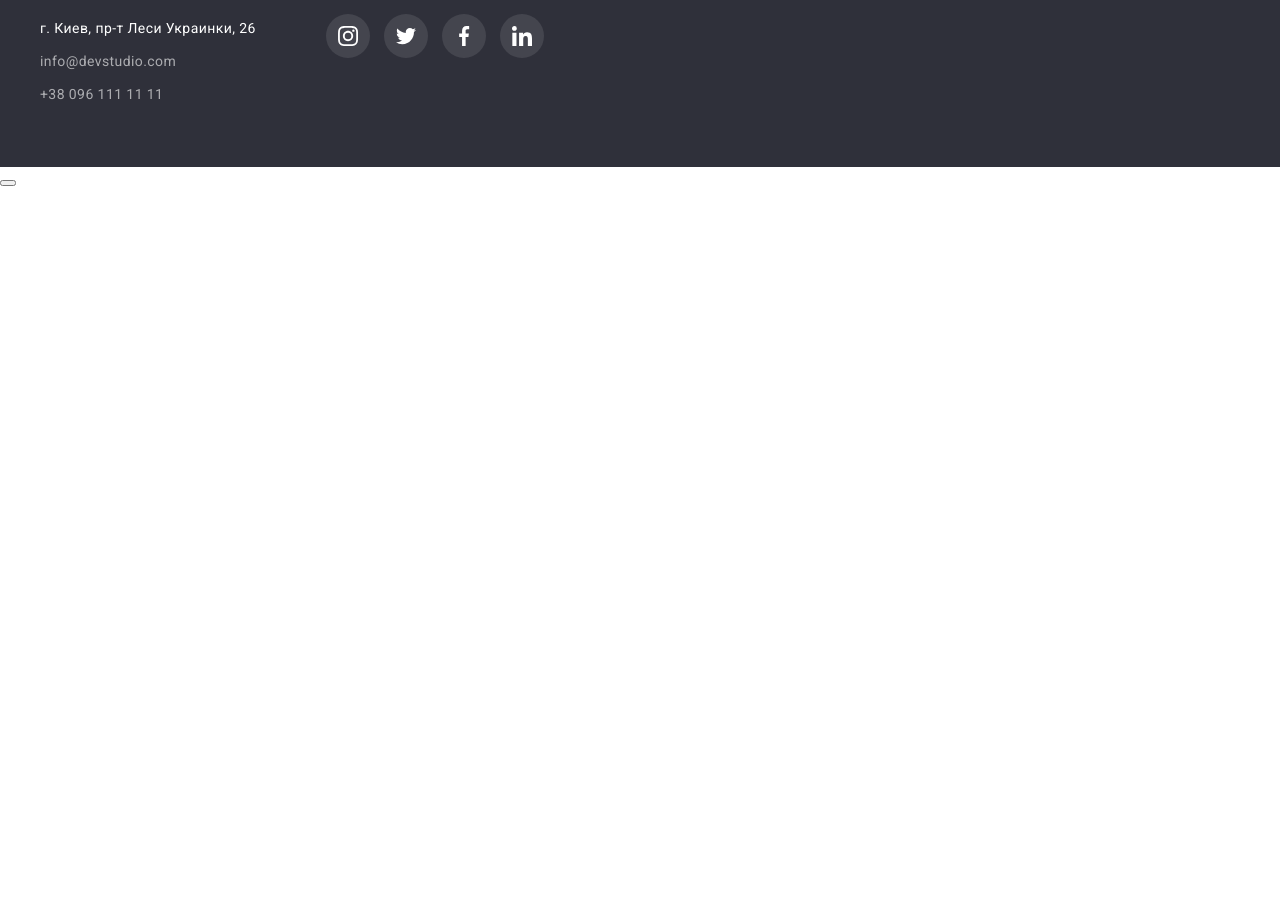
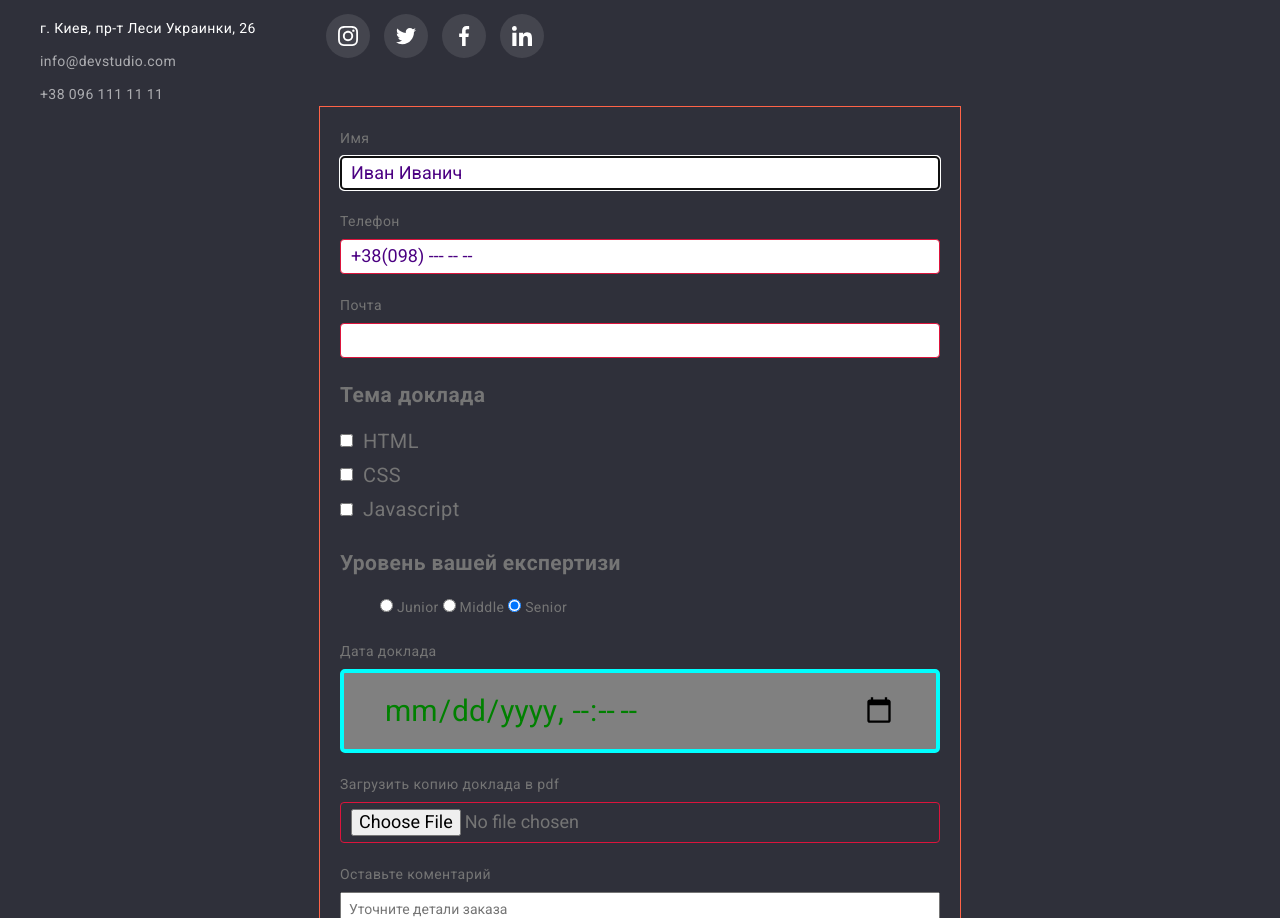
Before and after one commit to VasylBarna/goit-markup-hw-06, a plain HTML site: page index.html in a window 1280 px wide. Shown: the part 2682-3600 px from the top of the page. Before the commit the page ends 2873 px from the top, so only its background shows below. Drawn offline with Linux system fonts and the light colour scheme.

Commit message:
11 forma romitky -repeta

```diff
--- a/css/style.css
+++ b/css/style.css
@@ -683,3 +683,70 @@ img {
 .btn:hover:after {
   transform: translateY(calc(-50%));
 } */
+
+/* Занаятие форми разметок (input,label) */
+textarea {
+  resize: none;
+}
+.form {
+  width: 600px;
+  outline: 1px solid tomato;
+  margin-right: auto;
+  margin-left: auto;
+  padding: 20px;
+}
+.form-field {
+  /* outline: 1px solid blue; */
+  margin-bottom: 20px;
+  display: flex;
+  flex-direction: column;
+}
+.form-field input {
+  margin: 0;
+  padding: 6px 10px;
+  font-size: 18px;
+  border: 1px solid crimson;
+  border-radius: 4px;
+}
+.form-field label {
+  margin-bottom: 5px;
+}
+.form-field input::placeholder {
+  color: indigo;
+}
+.group {
+  margin-bottom: 20px;
+}
+.group-title {
+  margin-top: 0;
+  margin-bottom: 10px;
+}
+.topic-options li {
+  display: flex;
+  align-items: center;
+}
+.topic-options {
+  margin: 0;
+  padding: 0;
+}
+.topic-options input[type="checkbox"] {
+}
+.topic-options label {
+  font-size: 20px;
+  margin-left: 10px;
+}
+.experience-options {
+}
+
+.form-field .date {
+  border-color: aqua;
+  padding: 20px 40px;
+  border-width: 4px;
+  border-radius: 5px;
+  font-size: 30px;
+  color: green;
+  background-color: gray;
+}
+.comment {
+  padding: 8px;
+}
--- a/index.html
+++ b/index.html
@@ -437,6 +437,114 @@
           </ul>
         </div>
       </div>
+      <!-- Занаятие форми разметок (input,label) -->
+      <form class="form js-speaker-form" autocomplete="off">
+        <div class="form-field">
+          <label class="form-label" for="name">Имя</label>
+          <input
+            class="form-input"
+            type="text"
+            name="name"
+            id="name"
+            placeholder="Иван Иванич"
+            autofocus
+          />
+        </div>
+        <div class="form-field">
+          <label for="tel">Телефон</label>
+          <input
+            type="tel"
+            name="tel"
+            id="tel"
+            placeholder="+38(098) --- -- --"
+          />
+        </div>
+        <div class="form-field">
+          <label for="mail">Почта</label>
+          <input type="email" name="mail" id="mail" autocomplete="on" />
+        </div>
+        <div role="group" class="group">
+          <h2 class="group-title">Тема доклада</h2>
+          <ul class="topic-options">
+            <li>
+              <input type="checkbox" name="topic" value="html" id="html" />
+              <label for="html">HTML</label>
+            </li>
+            <li>
+              <input type="checkbox" name="topic" value="css" id="css" />
+              <label for="css">CSS</label>
+            </li>
+            <li>
+              <input type="checkbox" name="topic" value="js" id="js" />
+              <label for="js">Javascript</label>
+            </li>
+          </ul>
+        </div>
+        <div role="group" class="group">
+          <h2 class="group-title">Уровень вашей експертизи</h2>
+          <ul class="experience-options">
+            <li>
+              <input
+                type="radio"
+                name="experience"
+                value="junior"
+                id="junior"
+              />
+              <label for="junior">Junior</label>
+            </li>
+            <li>
+              <input
+                type="radio"
+                name="experience"
+                value="middle"
+                id="middle"
+              />
+              <label for="middle">Middle</label>
+            </li>
+            <li>
+              <input
+                type="radio"
+                name="experience"
+                value="senior"
+                id="senior"
+                checked
+              />
+              <label for="senior">Senior</label>
+            </li>
+          </ul>
+        </div>
+        <div class="form-field">
+          <label for="date">Дата доклада</label>
+          <input
+            type="datetime-local"
+            name="date"
+            id="date"
+            min="2020-12-16T:12:00"
+            max="2020-12-21T:00:00"
+            class="date"
+          />
+        </div>
+        <div class="form-field">
+          <label for="pdf">Загрузить копию доклада в pdf</label>
+          <input type="file" name="pdf" id="pdf" />
+        </div>
+        <div class="form-field">
+          <label for="comment">Оставьте коментарий</label>
+          <textarea
+            class="comment"
+            name="comment"
+            id="comment"
+            cols="30"
+            rows="10"
+            placeholder="Уточните детали заказа"
+          ></textarea>
+        </div>
+        <div class="form-field">
+          <input type="checkbox" name="policy" id="policy" />
+          <label for="policy">Соглашаюсь на все</label>
+        </div>
+        <button type="submit">Оставить заявку</button>
+      </form>
     </footer>
     <!-- Модальне вікно -->
     <button data-modal-open></button>
@@ -446,10 +554,22 @@
         <button class="icon-close" data-modal-close></button>
       </div>
     </div>
-
     <!-- Фикстрованная навигация Хедера Javascript -->
     <script src="./js/page-header.js"></script>
 
     <script src="./js/modal.js"></script>
+    <script src="./js/input.js"></script>
+    <!-- <script>
+      (() => {
+        document
+        .querySelector(".js-speaker-form")
+        .addEventListener("submit", e=> {
+          e.preventDefault();
+          new FormData(e.currentTarget).forEach((value, name) =>
+          console.log(`${name}: ${value}`),
+          );
+        )};
+      })();
+    </script> -->
   </body>
 </html>
--- /dev/null
+++ b/js/input.js
@@ -0,0 +1,10 @@
+(() => {
+        document
+        .querySelector('.js-speaker-form')
+        .addEventListener('submit', e=> {
+          e.preventDefault();
+          new FormData(e.currentTarget).forEach((value, name) =>
+          console.log(`${name}: ${value}`),
+          );
+        )};
+      })();
```
